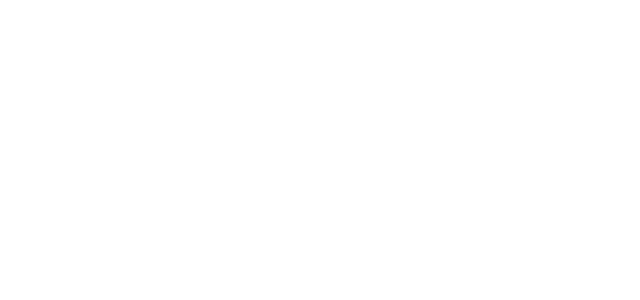
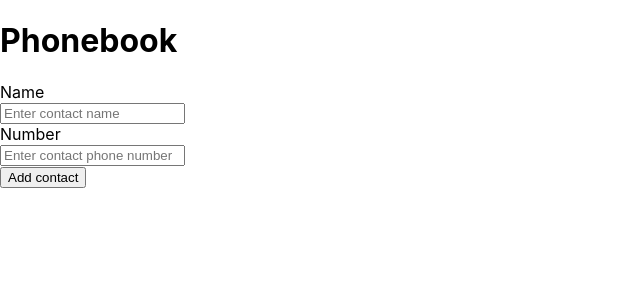
Before and after one commit to sandra-selezen/goit-react-hw-02-phonebook, a React (Create React App) app: page / in a window 1280 px wide. Shown: the top 300 px of the page, without its empty margins (0-640 px from the left). Built offline with nearby package versions, Linux system fonts and the light colour scheme.

Commit message:
Adds ContactForm component

```diff
--- a/public/index.html
+++ b/public/index.html
@@ -24,7 +24,7 @@
       work correctly both with client-side routing and a non-root public URL.
       Learn how to configure a non-root public URL by running `npm run build`.
     -->
-    <title>React App</title>
+    <title>Phonebook</title>
 
     <!-- Start Single Page Apps for GitHub Pages -->
     <script type="text/javascript">
--- a/src/components/App.jsx
+++ b/src/components/App.jsx
@@ -1,5 +1,16 @@
-export const App = () => {
-  return (
-    <></>
-  );
-};
+import { Component } from "react";
+import { ContactForm } from "./ContactForm/ContactForm";
+export class App extends Component {
+  state = {
+    contacts: [],
+    filter: ''
+  }
+  render() {
+    return (
+      <>
+        <h1>Phonebook</h1>
+        <ContactForm />
+      </>
+    )
+  }
+}
--- a/src/components/ContactForm/ContactForm.js
+++ b/src/components/ContactForm/ContactForm.js
@@ -0,0 +1,55 @@
+import { Component } from 'react';
+import { Formik, Form, Field, ErrorMessage } from 'formik';
+import * as yup from 'yup';
+import styled from 'styled-components';
+
+const ErrorText = styled.p`
+  color: red;
+`;
+
+const FormError = ({ name }) => {
+  return (
+    <ErrorMessage
+      name={name}
+      render={message => <ErrorText>{message}</ErrorText>}
+    />
+  );
+};
+
+const schema = yup.object().shape({
+  name: yup.string().required(),
+  number: yup.string().required()
+});
+
+export class ContactForm extends Component {
+  state = {
+    name: "",
+    number: ""
+  }
+
+  handleSubmit = (values, { resetForm }) => {
+    console.log(values);
+    resetForm();
+  };
+
+  render() {
+    return (
+      <Formik initialValues={this.state} validationSchema={schema} onSubmit={this.handleSubmit}>
+        <Form>
+          <label htmlFor="name">Name</label>
+          <div>
+            <Field type="text" name="name" placeholder="Enter contact name" />
+            <FormError name="name" />
+          </div>
+          <label htmlFor="number">Number</label>
+          <div>
+            <Field type="tel" name="number" placeholder="Enter contact phone number" />
+            <FormError name="number" />
+          </div>
+
+          <button type="submit">Add contact</button>
+        </Form>
+      </Formik>
+    )
+  }
+}
```
Also changed, not shown: src/components/ContactForm/ContactForm.styled.js (added), src/components/ContactList/ContactList.js (added), src/components/ContactList/ContactList.styled.js (added), src/components/Filter/Filter.js (added).
